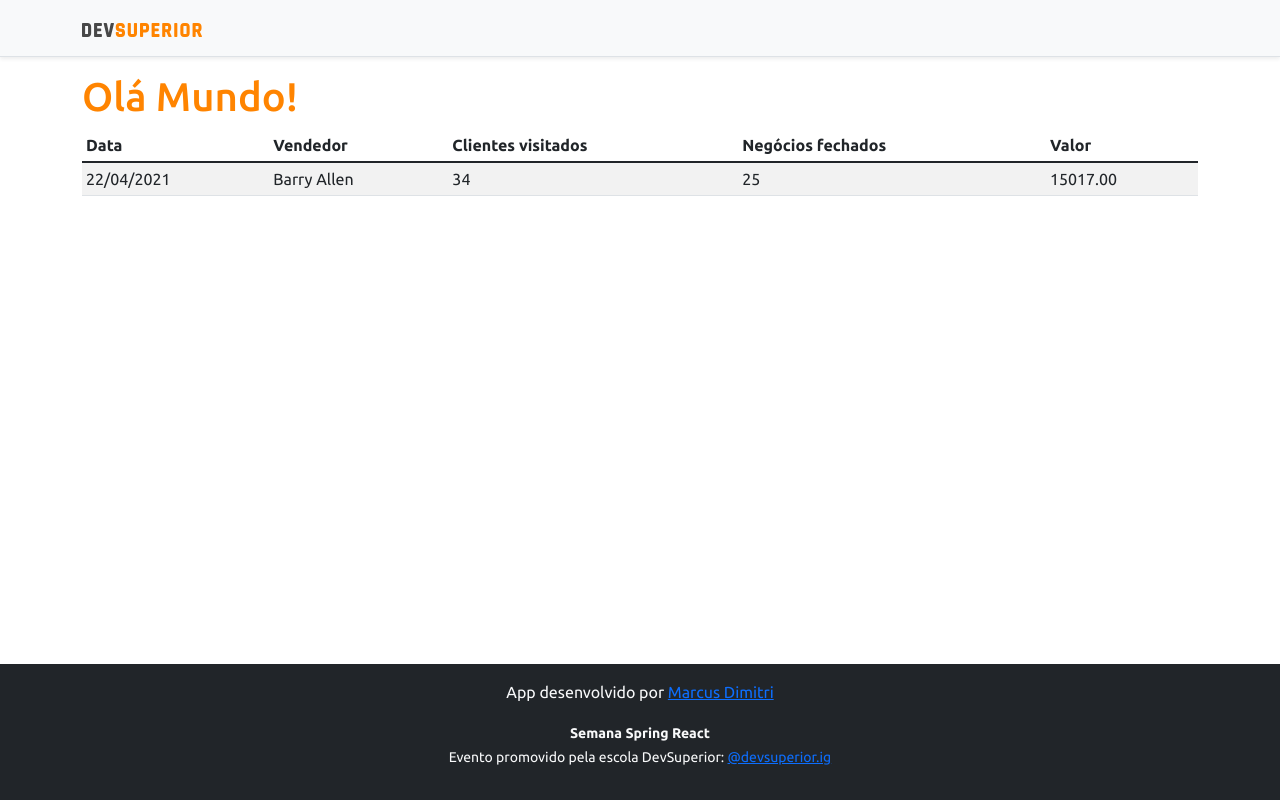
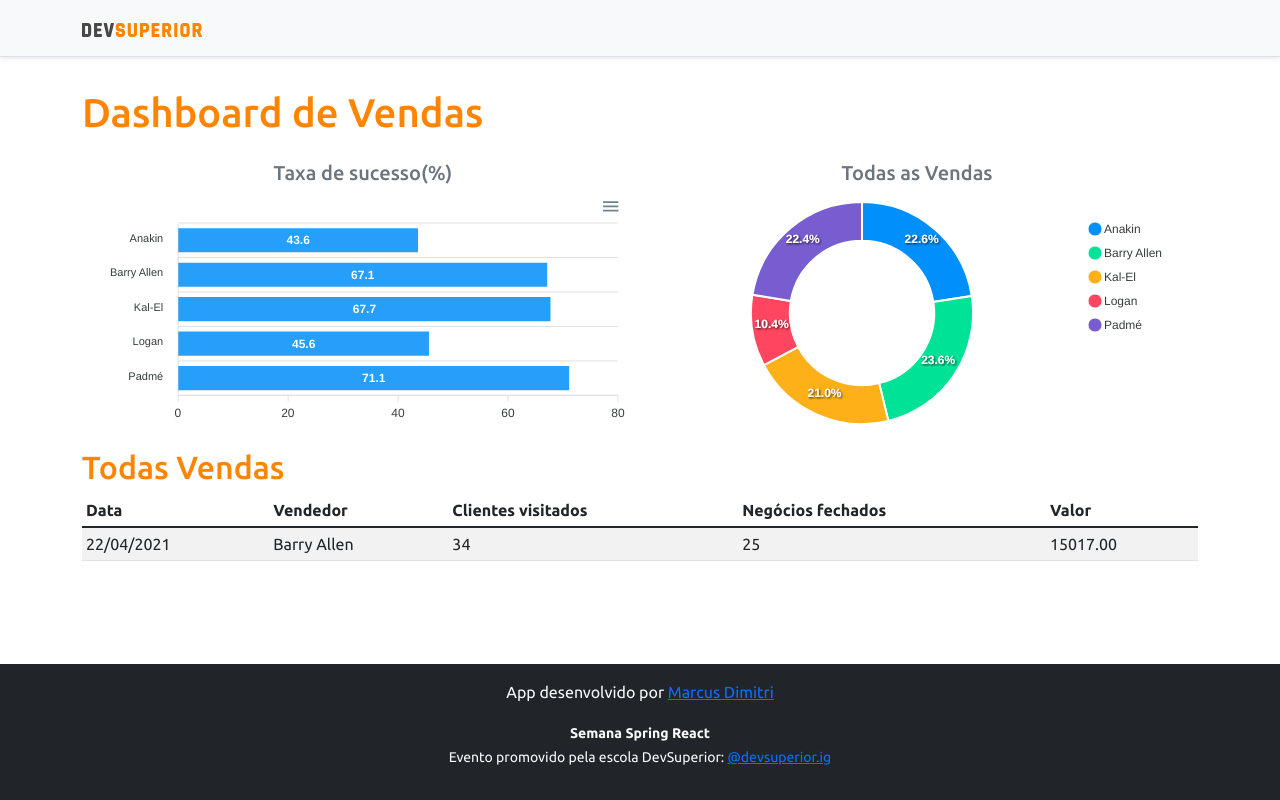
Before and after one commit to Dimitri74/projeto-sd3, a React (Create React App) app in the folder frontend/: page / in a window 1280 px wide. Built offline with nearby package versions, Linux system fonts and the light colour scheme.

Commit message:
Static Charts

```diff
--- a/frontend/package.json
+++ b/frontend/package.json
@@ -10,8 +10,10 @@
     "@types/node": "^12.0.0",
     "@types/react": "^17.0.0",
     "@types/react-dom": "^17.0.0",
+    "apexcharts": "^3.28.1",
     "bootstrap": "^5.1.1",
     "react": "^17.0.2",
+    "react-apexcharts": "^1.3.9",
     "react-dom": "^17.0.2",
     "react-scripts": "4.0.3",
     "typescript": "^4.1.2",
--- a/frontend/src/App.tsx
+++ b/frontend/src/App.tsx
@@ -1,3 +1,5 @@
+import DonutsCharts from "./components/DonutsChart";
+import BarCharts from "./components/BarCharts";
 import DataTable from "./components/DataTable";
 import Footer from "./components/footer";
 import NavBar from "./components/NavBar";
@@ -8,7 +10,21 @@
       <NavBar />
       <div className="container">
 
-        <h1 className="text-primary"> Olá Mundo!</h1>
+        <h1 className="text-primary py-3"> Dashboard de Vendas</h1>
+
+        <div className="row px-3" >
+          <div className="col-sm-6">
+            <h5 className="text-center text-secondary">Taxa de sucesso(%)</h5>
+            <BarCharts />
+          </div>
+          <div className="col-sm-6">
+            <h5 className="text-center text-secondary" >Todas as Vendas</h5>
+            <DonutsCharts/>
+          </div>
+        </div>
+        <div className="PY-3">
+          <h2 className="text-primary">Todas Vendas</h2>
+        </div>
         <DataTable />
       </div>
       <Footer></Footer>
--- /dev/null
+++ b/frontend/src/components/BarCharts/index.tsx
@@ -0,0 +1,40 @@
+import Chart from "react-apexcharts";
+
+
+const BarCharts = () => {
+
+    const options = {
+        plotOptions: {
+            bar: {
+                horizontal: true,
+            }
+        },
+    };
+
+    const mockData = {
+        labels: {
+            categories: ['Anakin', 'Barry Allen', 'Kal-El', 'Logan', 'Padmé']
+        },
+        series: [
+            {
+                name: "% Sucesso",
+                data: [43.6, 67.1, 67.7, 45.6, 71.1]
+            }
+        ]
+    };
+
+    return (
+
+        <Chart
+        options={{...options, xaxis:mockData.labels}}
+        series = {mockData.series}
+        type="bar"
+        height="240"
+        />
+
+    );
+
+
+}
+
+export default BarCharts;
--- /dev/null
+++ b/frontend/src/components/DonutsChart/index.tsx
@@ -0,0 +1,33 @@
+import Chart from "react-apexcharts";
+
+const DonutsCharts = () => {
+
+
+    const mockData = {
+        series: [477138, 499928, 444867, 220426, 473088],
+        labels: ['Anakin', 'Barry Allen', 'Kal-El', 'Logan', 'Padmé']
+    }
+
+    const options = {
+        legend: {
+            show: true
+        }
+    }
+
+    return (
+
+        <Chart
+        options={{...options, labels:mockData.labels}}
+        series = {mockData.series}
+        type="donut"
+        height="240"
+        />
+
+
+
+    );
+
+
+}
+
+export default DonutsCharts;
```
Also changed, not shown: 1 other file (tests, documents, lock files or other folders).
